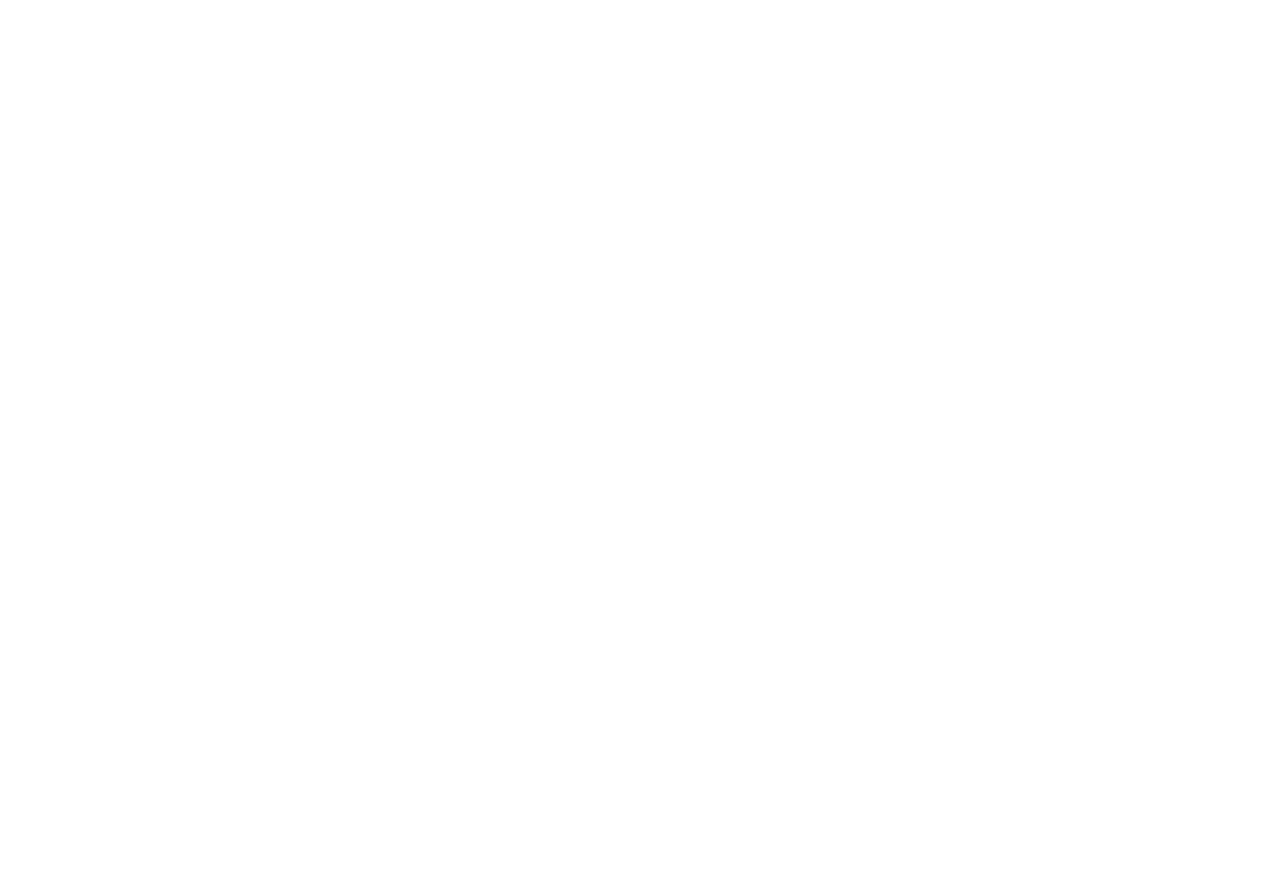
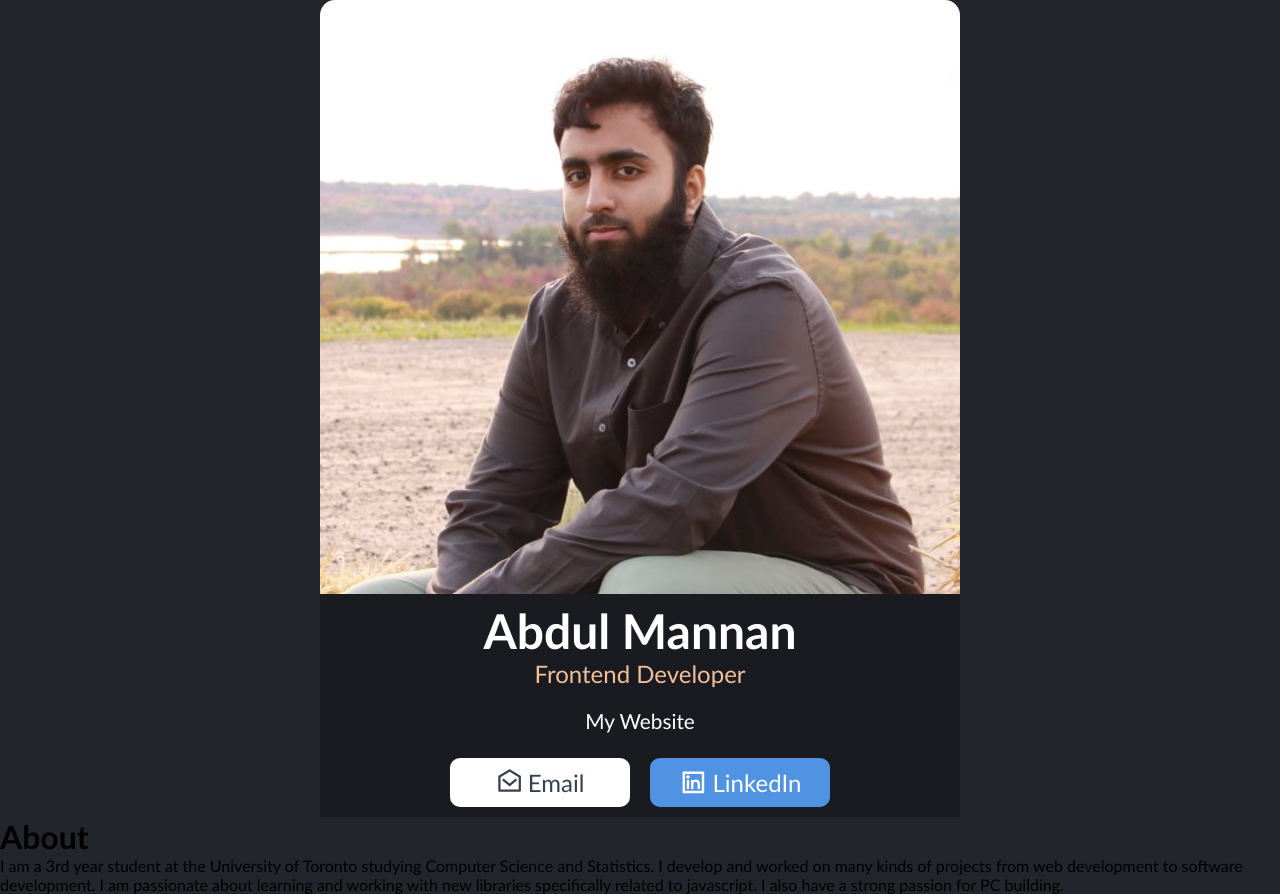
Before and after one commit to dyerfire9/Digital-Business-Card, a React (Create React App) app: page / in a window 1280 px wide. Before the commit the page ends 800 px from the top, so only its background shows below. Built offline with nearby package versions, Linux system fonts and the light colour scheme.

Commit message:
Started writing about section

```diff
--- a/package.json
+++ b/package.json
@@ -3,11 +3,15 @@
   "version": "0.1.0",
   "private": true,
   "dependencies": {
+    "@fortawesome/fontawesome-svg-core": "^6.2.0",
+    "@fortawesome/free-solid-svg-icons": "^6.2.0",
+    "@fortawesome/react-fontawesome": "^0.2.0",
     "@testing-library/jest-dom": "^5.16.5",
     "@testing-library/react": "^13.4.0",
     "@testing-library/user-event": "^13.5.0",
     "react": "^18.2.0",
     "react-dom": "^18.2.0",
+    "react-icons": "^4.4.0",
     "react-scripts": "5.0.1",
     "web-vitals": "^2.1.4"
   },
--- a/src/App.js
+++ b/src/App.js
@@ -1,6 +1,13 @@
+import Info from "./components/Info";
+import About from "./components/About";
+import Interests from "./components/Interests";
+import Socials from "./components/Socials";
+
 export default function App() {
   return (
-    <div className="app">
+    <div className="container">
+      <Info/>
+      <About/>
     </div>
   );
 }
--- /dev/null
+++ b/src/components/About.jsx
@@ -0,0 +1,13 @@
+
+export default function Interests() {
+    return (
+        <div>
+            <h1>About</h1>
+            <p>I am a 3rd year student at the University of Toronto studying Computer Science and Statistics. I develop and worked on many kinds of projects
+                from web development to software development. I am passionate about learning and working with new libraries specifically related to javascript.
+                I also have a strong passion for PC building.
+            </p>
+        </div>
+
+    )
+}
--- /dev/null
+++ b/src/components/Info.jsx
@@ -0,0 +1,32 @@
+import picture from '../images/profile-pic.jpeg'
+import "./styles.css";
+
+// Here we are using React-icons, a very efficient icon js library
+import { RiMailOpenLine } from "react-icons/ri";
+import { RiLinkedinBoxLine } from "react-icons/ri";
+
+const icon1 = {background: '#fff', fill: "#374151", "vertical-align": "middle", "margin-right": "5px"}
+const icon2 = {background: '#5093E2', fill: "#fff", "vertical-align": "middle", "margin-right": "5px"}
+
+export default function Info() {
+    return (
+        <div className="container1">
+            <img src={picture} alt="" className="profile-pic" width="500px"/>
+            <h1>Abdul Mannan</h1>
+            <h2>Frontend Developer</h2>
+            <h4>My Website</h4>
+
+            <div className="buttons">
+                <button className="email-btn">
+                     {<RiMailOpenLine size="1.7rem" style={icon1}/>}
+                     Email
+                </button>
+                     <button className="linkdin-btn">
+                     {<RiLinkedinBoxLine size="1.8rem" style={icon2}/>}
+                     LinkedIn
+                </button>
+            </div>
+
+        </div>
+    )
+}
--- /dev/null
+++ b/src/components/Interests.jsx
@@ -0,0 +1,7 @@
+
+
+export default function Interests() {
+    return (
+        <h1>Interests</h1>
+    )
+}
--- a/src/index.js
+++ b/src/index.js
@@ -3,4 +3,4 @@ import ReactDOM from 'react-dom';
 import App from './App'
 
 const root = document.getElementById('root');
-ReactDOM.render(<App/>, root)
+ReactDOM.render(<App/>, root);
```
Also changed, not shown: src/components/Socials.jsx (added), src/images/profile-pic.jpeg (added), src/style.css (added), 1 other file (tests, documents, lock files or other folders).
